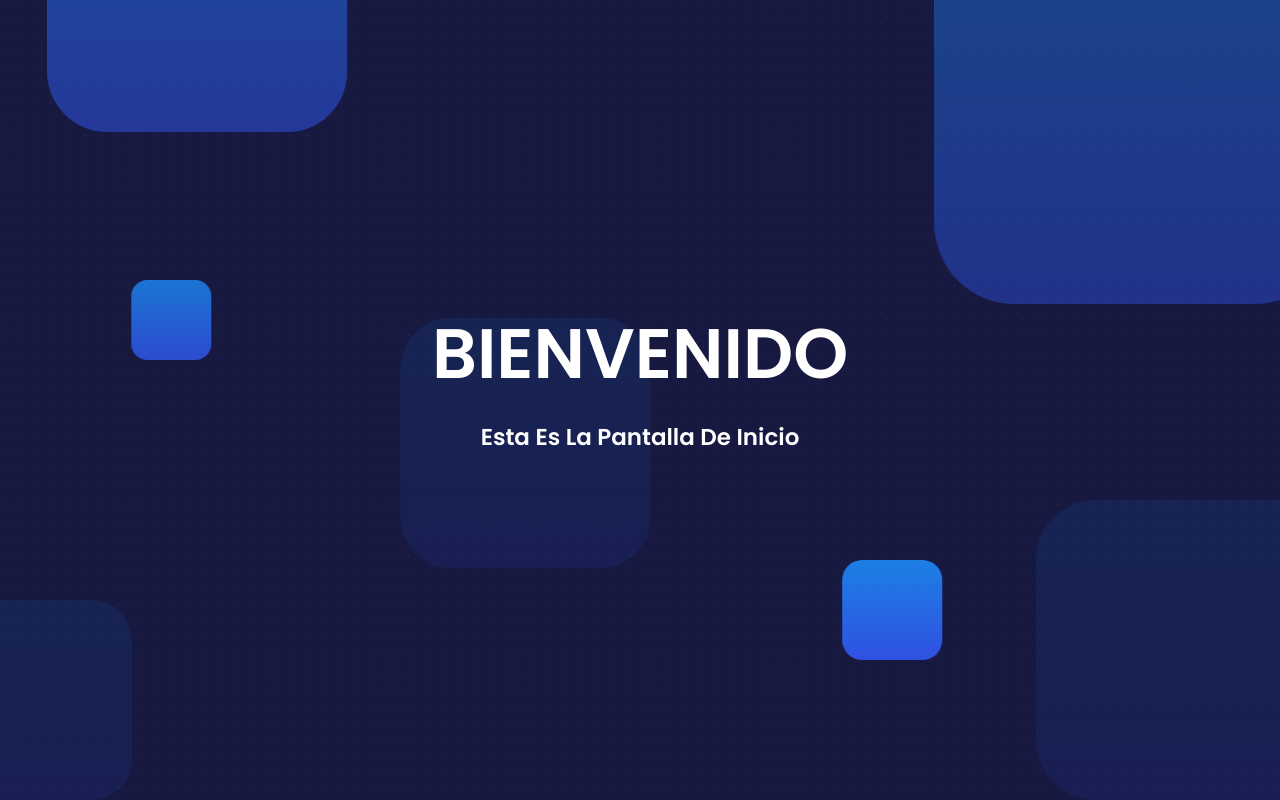
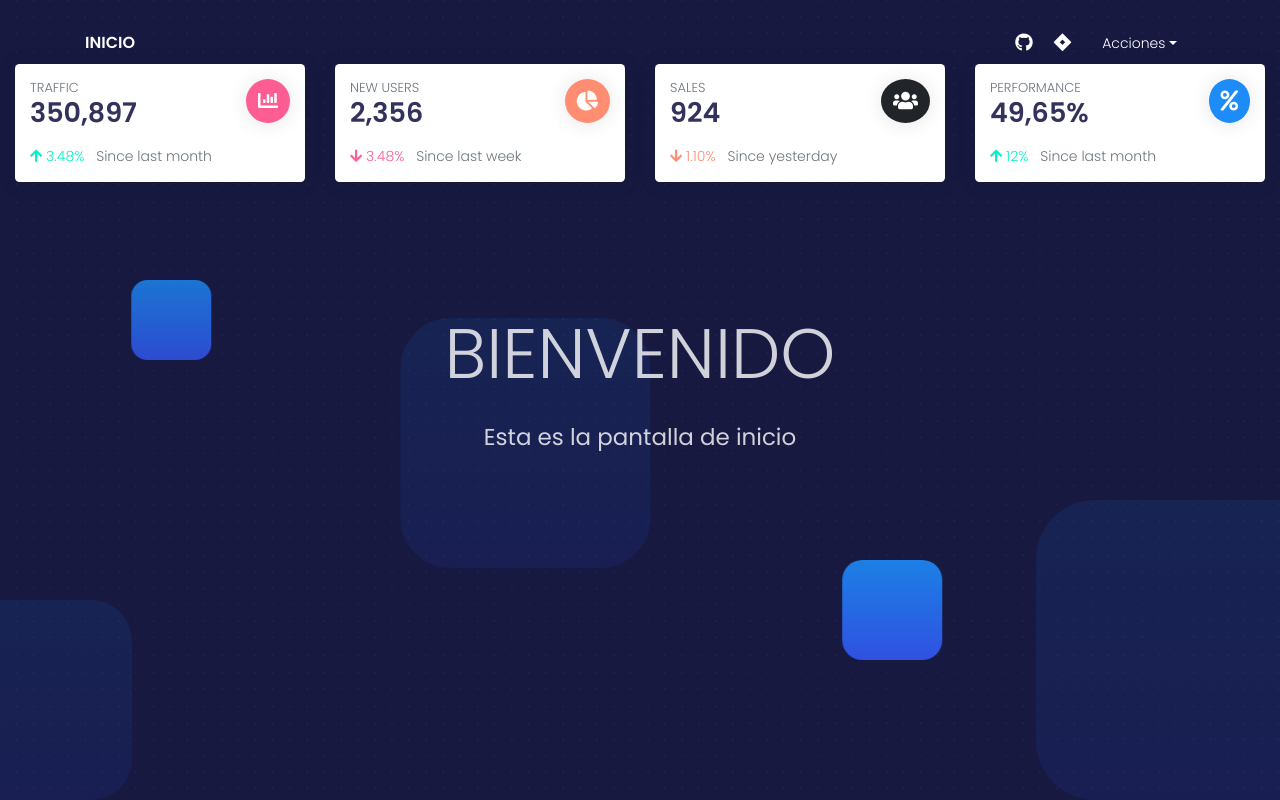
Before and after one commit to Nosoni/gestion_proyecto, a React app: page /inicio in a window 1280 px wide. Built offline with nearby package versions, Linux system fonts and the light colour scheme.

Commit message:
avances barra de navegacion - dashborad

```diff
--- a/public/index.html
+++ b/public/index.html
@@ -43,7 +43,7 @@
       rel="stylesheet"
     />
     <link
-      href="https://use.fontawesome.com/releases/v5.0.6/css/all.css"
+      href="https://use.fontawesome.com/releases/v5.6.0/css/all.css"
       rel="stylesheet"
     />
     <title>BLK Design System React by Creative Tim</title>
--- a/src/assets/scss/blk-design-system-react/custom/cards/_card-stats.scss
+++ b/src/assets/scss/blk-design-system-react/custom/cards/_card-stats.scss
@@ -6,7 +6,7 @@
 
 
 .card-stats {
-  margin-bottom: 0;
+  margin-bottom: 5px;
 
   &.upper {
     box-shadow: 2px 7px 11px rgba(0, 0, 0, 0.4);
--- /dev/null
+++ b/src/components/Navbars/BarraNavegacion.js
@@ -0,0 +1,139 @@
+import React from "react";
+import { Link } from "react-router-dom";
+// reactstrap components
+import {
+  Button, Collapse, DropdownToggle, DropdownMenu, DropdownItem,
+  UncontrolledDropdown, NavbarBrand, Navbar, NavItem, NavLink, Nav,
+  Container, Row, Col, UncontrolledTooltip,
+} from "reactstrap";
+
+export default function BaraNavegacion() {
+  const [collapseOpen, setCollapseOpen] = React.useState(false);
+  const [collapseOut, setCollapseOut] = React.useState("");
+  const [color, setColor] = React.useState("navbar-transparent");
+  React.useEffect(() => {
+    window.addEventListener("scroll", changeColor);
+    return function cleanup() {
+      window.removeEventListener("scroll", changeColor);
+    };
+  }, []);
+  const changeColor = () => {
+    if (
+      document.documentElement.scrollTop > 99 ||
+      document.body.scrollTop > 99
+    ) {
+      setColor("bg-info");
+    } else if (
+      document.documentElement.scrollTop < 100 ||
+      document.body.scrollTop < 100
+    ) {
+      setColor("navbar-transparent");
+    }
+  };
+  const toggleCollapse = () => {
+    document.documentElement.classList.toggle("nav-open");
+    setCollapseOpen(!collapseOpen);
+  };
+  const onCollapseExiting = () => {
+    setCollapseOut("collapsing-out");
+  };
+  const onCollapseExited = () => {
+    setCollapseOut("");
+  };
+  const scrollToDownload = () => {
+    document
+      .getElementById("download-section")
+      .scrollIntoView({ behavior: "smooth" });
+  };
+  return (
+    <Navbar className={"fixed-top " + color} color-on-scroll="100" expand="lg">
+      <Container>
+        <div className="navbar-translate">
+          <NavbarBrand to="/" tag={Link} id="navbar-brand">
+            <span>INICIO</span>
+          </NavbarBrand>
+          <button
+            aria-expanded={collapseOpen}
+            className="navbar-toggler navbar-toggler"
+            onClick={toggleCollapse}
+          >
+            <span className="navbar-toggler-bar bar1" />
+            <span className="navbar-toggler-bar bar2" />
+            <span className="navbar-toggler-bar bar3" />
+          </button>
+        </div>
+        <Collapse
+          className={"justify-content-end " + collapseOut}
+          navbar
+          isOpen={collapseOpen}
+          onExiting={onCollapseExiting}
+          onExited={onCollapseExited}
+        >
+          <div className="navbar-collapse-header">
+            <Row>
+              <Col className="collapse-brand" xs="6">
+                <a href="#pablo" onClick={(e) => e.preventDefault()}>
+                  Menú
+                </a>
+              </Col>
+              <Col className="collapse-close text-right" xs="6">
+                <button
+                  aria-expanded={collapseOpen}
+                  className="navbar-toggler"
+                  onClick={toggleCollapse}
+                >
+                  <i className="tim-icons icon-simple-remove" />
+                </button>
+              </Col>
+            </Row>
+          </div>
+          <Nav navbar>
+            <NavItem className="p-0">
+              <NavLink
+                data-placement="bottom"
+                href="https://github.com/Nosoni/inge_dos"
+                rel="noopener noreferrer"
+                target="_blank"
+                title="Github"
+              >
+                <i className="fab fa-github" />
+                <p className="d-lg-none d-xl-none">Github</p>
+              </NavLink>
+            </NavItem>
+            <NavItem className="p-0">
+              <NavLink
+                data-placement="bottom"
+                href="https://inge-software-dos.atlassian.net/jira/software/projects/INGE/boards/7"
+                rel="noopener noreferrer"
+                target="_blank"
+                title="Jira"
+              >
+                <i className="fab fa-jira" />
+                <p className="d-lg-none d-xl-none">Jira</p>
+              </NavLink>
+            </NavItem>
+            <UncontrolledDropdown nav>
+              <DropdownToggle
+                caret
+                color="default"
+                data-toggle="dropdown"
+                href="#pablo"
+                nav
+                onClick={(e) => e.preventDefault()}
+              >
+                <i className="fa fa-cog d-lg-none d-xl-none" />
+                Acciones
+              </DropdownToggle>
+              <DropdownMenu className="dropdown-with-icons">
+                <DropdownItem tag={Link} to="/login">
+                  <i className="tim-icons icon-button-power" />
+                  Cerrar Sesión
+                </DropdownItem>
+              </DropdownMenu>
+            </UncontrolledDropdown>
+          </Nav>
+        </Collapse>
+      </Container>
+    </Navbar>
+  );
+}
--- a/src/index.js
+++ b/src/index.js
@@ -23,10 +23,10 @@
 import "assets/scss/blk-design-system-react.scss?v=1.2.0";
 import "assets/demo/demo.css";
 
-import Index from "views/Index.js";
+import Index from "./views/Index.js";
 import LandingPage from "views/examples/LandingPage.js";
 import RegisterPage from "views/examples/RegisterPage.js";
-import ProfilePage from "views/examples/ProfilePage.js";
+import ProfilePage from "./views/examples/ProfilePage.js";
 import Login from "./views/Login.js";
 import Inicio from "./views/Inicio.js";
 
--- a/src/views/Index.js
+++ b/src/views/Index.js
@@ -18,7 +18,7 @@
 import React from "react";
 
 // core components
-import IndexNavbar from "components/Navbars/IndexNavbar.js";
+import IndexNavbar from "../components/Navbars/IndexNavbar.js";
 import PageHeader from "components/PageHeader/PageHeader.js";
 import Footer from "components/Footer/Footer.js";
 
--- a/src/views/Inicio.js
+++ b/src/views/Inicio.js
@@ -1,7 +1,7 @@
 import React from "react";
-import { Container } from "reactstrap";
+import { Container, Col, Card, CardBody, Row, CardTitle } from "reactstrap";
 
-import IndexNavbar from "../components/Navbars/IndexNavbar"
+import BarraNavegacion from "../components/Navbars/BarraNavegacion"
 
 export default function Inicio() {
   React.useEffect(() => {
@@ -13,21 +13,143 @@
   }, []);
   return (
     <>
+      <BarraNavegacion />
       <div className="wrapper">
         <div className="page-header header-filter">
-          <div className="squares square1" />
-          <div className="squares square2" />
+          <div className="header bg-gradient-info pb-8 pt-md pt-md-8">
+            <Container fluid>
+              <div className="header-body">
+                {/* Card stats */}
+                <Row>
+                  <Col lg="6" xl="3">
+                    <Card className="card-stats mb-4 mb-xl-0 bg-white">
+                      <CardBody>
+                        <Row>
+                          <div className="col">
+                            <CardTitle
+                              tag="h5"
+                              className="text-uppercase text-muted mb-0"
+                            >
+                              Traffic
+                        </CardTitle>
+                            <span className="h2 font-weight-bold mb-0">
+                              350,897
+                        </span>
+                          </div>
+                          <Col className="col-auto">
+                            <div className="icon icon-shape bg-danger text-white rounded-circle shadow">
+                              <i className="fas fa-chart-bar" />
+                            </div>
+                          </Col>
+                        </Row>
+                        <p className="mt-3 mb-0 text-muted text-sm">
+                          <span className="text-success mr-2">
+                            <i className="fa fa-arrow-up" /> 3.48%
+                      </span>{" "}
+                          <span className="text-nowrap">Since last month</span>
+                        </p>
+                      </CardBody>
+                    </Card>
+                  </Col>
+                  <Col lg="6" xl="3">
+                    <Card className="card-stats mb-4 mb-xl-0 bg-white">
+                      <CardBody>
+                        <Row>
+                          <div className="col">
+                            <CardTitle
+                              tag="h5"
+                              className="text-uppercase text-muted mb-0"
+                            >
+                              New users
+                        </CardTitle>
+                            <span className="h2 font-weight-bold mb-0">2,356</span>
+                          </div>
+                          <Col className="col-auto">
+                            <div className="icon icon-shape bg-warning text-white rounded-circle shadow">
+                              <i className="fas fa-chart-pie" />
+                            </div>
+                          </Col>
+                        </Row>
+                        <p className="mt-3 mb-0 text-muted text-sm">
+                          <span className="text-danger mr-2">
+                            <i className="fas fa-arrow-down" /> 3.48%
+                      </span>{" "}
+                          <span className="text-nowrap">Since last week</span>
+                        </p>
+                      </CardBody>
+                    </Card>
+                  </Col>
+                  <Col lg="6" xl="3">
+                    <Card className="card-stats mb-4 mb-xl-0 bg-white">
+                      <CardBody>
+                        <Row>
+                          <div className="col">
+                            <CardTitle
+                              tag="h5"
+                              className="text-uppercase text-muted mb-0"
+                            >
+                              Sales
+                        </CardTitle>
+                            <span className="h2 font-weight-bold mb-0">924</span>
+                          </div>
+                          <Col className="col-auto">
+                            <div className="icon icon-shape bg-dark text-white rounded-circle shadow">
+                              <i className="fas fa-users" />
+                            </div>
+                          </Col>
+                        </Row>
+                        <p className="mt-3 mb-0 text-muted text-sm">
+                          <span className="text-warning mr-2">
+                            <i className="fas fa-arrow-down" /> 1.10%
+                      </span>{" "}
+                          <span className="text-nowrap">Since yesterday</span>
+                        </p>
+                      </CardBody>
+                    </Card>
+                  </Col>
+                  <Col lg="6" xl="3">
+                    <Card className="card-stats mb-4 mb-xl-0 bg-white">
+                      <CardBody>
+                        <Row>
+                          <div className="col">
+                            <CardTitle
+                              tag="h5"
+                              className="text-uppercase text-muted mb-0"
+                            >
+                              Performance
+                        </CardTitle>
+                            <span className="h2 font-weight-bold mb-0">49,65%</span>
+                          </div>
+                          <Col className="col-auto">
+                            <div className="icon icon-shape bg-info text-white rounded-circle shadow">
+                              <i className="fas fa-percent" />
+                            </div>
+                          </Col>
+                        </Row>
+                        <p className="mt-3 mb-0 text-muted text-sm">
+                          <span className="text-success mr-2">
+                            <i className="fas fa-arrow-up" /> 12%
+                      </span>{" "}
+                          <span className="text-nowrap">Since last month</span>
+                        </p>
+                      </CardBody>
+                    </Card>
+                  </Col>
+                </Row>
+              </div>
+            </Container>
+          </div>
           <div className="squares square3" />
           <div className="squares square4" />
           <div className="squares square5" />
           <div className="squares square6" />
           <div className="squares square7" />
-          <Container>
+          <Container className="mt--7" fluid>
             <div className="content-center brand">
               <h1 className="h1-seo">BIENVENIDO</h1>
               <h3 className="d-none d-sm-block">
                 Esta es la pantalla de inicio
-          </h3>
+              </h3>
             </div>
           </Container>
         </div>
--- a/src/views/examples/ProfilePage.js
+++ b/src/views/examples/ProfilePage.js
@@ -44,7 +44,7 @@
 } from "reactstrap";
 
 // core components
-import ExamplesNavbar from "components/Navbars/ExamplesNavbar.js";
+import ExamplesNavbar from "../../components/Navbars/ExamplesNavbar.js";
 import Footer from "components/Footer/Footer.js";
 
 const carouselItems = [
```
Also changed, not shown: README.md.
